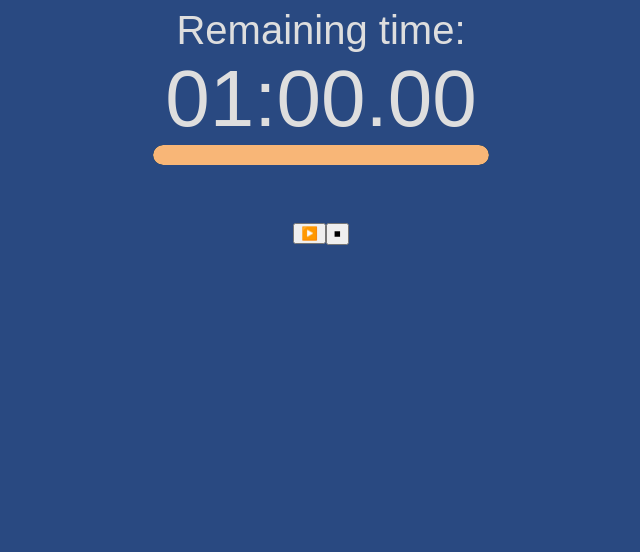
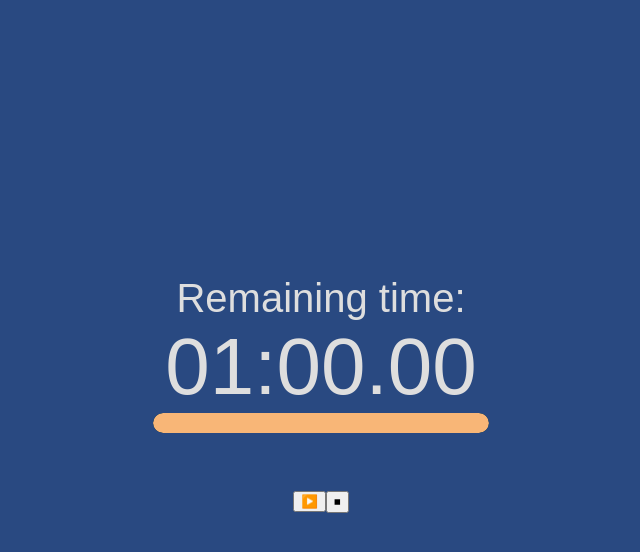
Before and after one commit to Delni/second-to-mob, a React (Vite) app: page / in a window 1280 px wide. Shown: the top 552 px of the page, without its empty margins (319-959 px from the left). Built offline with nearby package versions, Linux system fonts and the light colour scheme.

Commit message:
more style 🎨

```diff
--- a/src/components/Timer.scss
+++ b/src/components/Timer.scss
@@ -1,6 +1,4 @@
-$dark-blue: #0b354e;
-$warm-yellow: #f8b677;
-$red: #f14268;
+@import '../variables.scss';
 
 .timer {
 	font-size: 5em;
@@ -10,16 +8,21 @@ $red: #f14268;
 
 	span {
 		font-size: 0.5em;
+		color: $white;
 	};
+	&.outtatime {
+		color: $red;
+		.progress {
+			background-color: $red;
+		}
+	}
 	.progress {
 		height: 20px;
 		background-color: $warm-yellow;
 		border-radius: 20px;
 		transition: width .25s ease, background-color .5s ease;
 
-		&.outtatime {
-			background-color: $red;
-		}
+
 
 		&-wrapper {
 			background-color: $dark-blue;
--- a/src/components/Timer.tsx
+++ b/src/components/Timer.tsx
@@ -23,7 +23,7 @@ function timerString(seconds: number): string {
 }
 
 export const Timer: FunctionComponent<TimerProps> = ({ time }) => {
-  const STEP: number = 1;
+  const STEP: number = .01;
   const [state, nextState] = useState<TimerState>({ tag: "stopped" });
   let interval: number;
 
@@ -63,13 +63,13 @@ export const Timer: FunctionComponent<TimerProps> = ({ time }) => {
 
   const percent = isStopped(state) ? 100 : (state.timeRemaining ?? time) / time * 100
 
-  return <div className="timer">
+  return <div className={"timer" + (percent <= 10 ? ' outtatime' : '') }>
     <span>Remaining time:</span>
     {isStopped(state)
       ? timerString(time)
       : timerString(state.timeRemaining)}
     <div className="progress-wrapper">
-      <div className={"progress" + (percent <= 10 ? ' outtatime' : '') } style={{width: percent + '%'}}></div>
+      <div className={"progress"} style={{width: percent + '%', transitionDuration: STEP.toString()}}></div>
     </div>
     <div>
       <button
--- a/src/index.scss
+++ b/src/index.scss
@@ -1,12 +1,13 @@
-$dark-blue: #0b354e;
-$white: #dedede;
-$warm-yellow: #f8b677;
-$red: #f14268;
-$blue: #294981;
+@import './variables.scss';
 
 body {
+	height: 100vh;
+	margin: 0;
 	background-color: $blue;
 	color: $white;
-	text-align: center;
-	font-family: Arial, Helvetica, sans-serif
+	font-family: Arial, Helvetica, sans-serif;
+	display: flex;
+	flex-flow: column;
+	align-items: center;
+	justify-content: center;
 }
--- /dev/null
+++ b/src/variables.scss
@@ -0,0 +1,5 @@
+$dark-blue: #0b354e;
+$white: #dedede;
+$warm-yellow: #f8b677;
+$red: #f14268;
+$blue: #294981;
```
